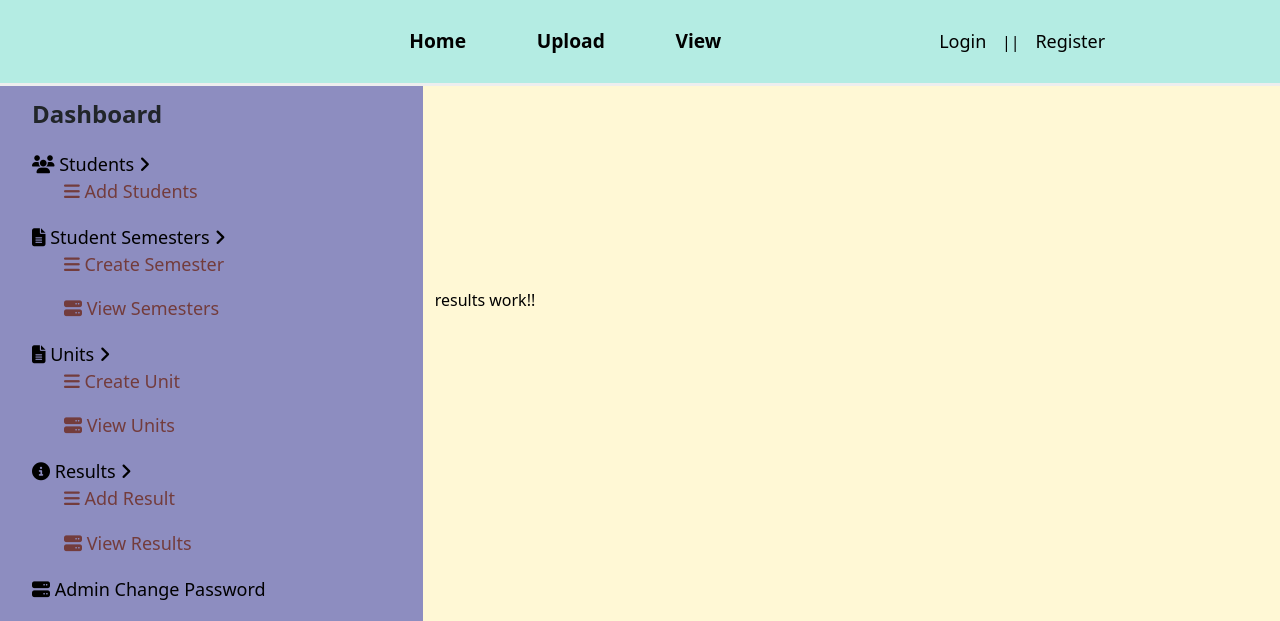
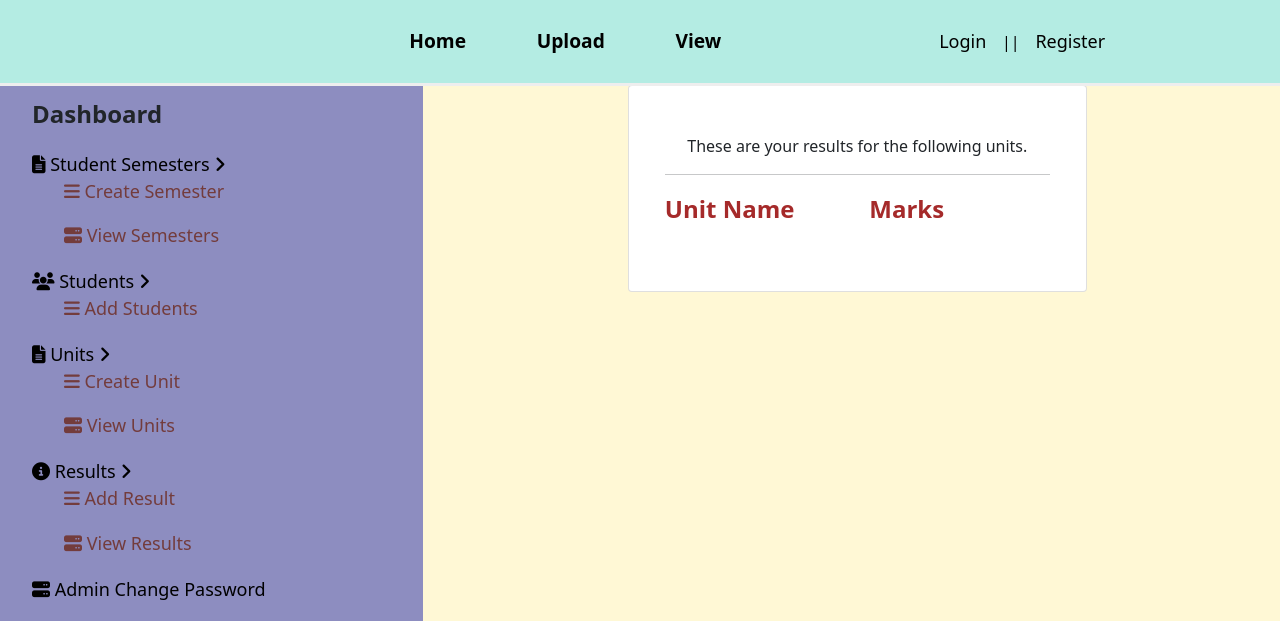
Before and after one commit to jobkarani/students-portal-app, a Django app: page /results/ in a window 1280 px wide. Shown: the top 621 px of the page. Run offline with Django 3.2, Linux system fonts and the light colour scheme; data that the repository does not hold is empty; some libraries are stand-ins or nearby versions; some web fonts are replaced.

Commit message:
creates view results functionality

```diff
--- a/app/models.py
+++ b/app/models.py
@@ -53,10 +53,11 @@ class Unit(models.Model):
         return self.unit_name
 
 class Results(models.Model):
-    marks = models.CharField(max_length=100)
+    name =models.CharField(max_length=100)
+    marks = models.IntegerField()
     unit = models.ForeignKey(Unit, on_delete=models.CASCADE)
     semester = models.ForeignKey(Semester, on_delete=models.CASCADE)
     student = models.ForeignKey(Student, on_delete=models.CASCADE)
 
     def __str__(self):
-        return self.marks
+        return self.name
--- a/app/templates/all-temps/results.html
+++ b/app/templates/all-temps/results.html
@@ -1,7 +1,47 @@
 {% extends 'all-temps/base.html' %}
 {% load bootstrap5 %}
 {% block content %}
-<br><br><br><br><br><br><br><br><br><br>
-<p class="unit mt-5" style="color:black;">results work!!</p>
+<div class="container" style="align-items:center; width:60%; margin-top: 10%;">
+    <div class="card">
+        <div class="row">
+            <div class="col-md-6" style="width: 100%; padding:10%;">
+
+                <div class="input">
+                    <div class="text-center">
+                        <div class="title"></div>
+                        <div class="guide" >
+                            These are your results for the following units.
+                        </div>
+                        <hr />
+
+                    </div>
+                    <div class="row">
+                        <div class="body col-6">
+                            <div class="card-title">
+                                <p style="color: brown; font-size: x-large;font-weight: 900;">Unit Name</p>
+                            {% for marks in marks %}
+                                <p> <span style="font: weight 900px; font-size:larger;">{{marks.unit}}
+                                    </span></p>
+                                </p>
+                            {% endfor %}
+                        </div>
+                    </div>
+                    <div class="body col-6">
+                        <div class="card-title">
+                            <p style="color: brown; font-size: x-large;font-weight: 900;">Marks</p>
+                        {% for marks in marks %}
+                            <p> <span style="font: weight 900px; font-size:larger;">{{marks.marks}}
+                                </span></p>
+                            </p>
+                        {% endfor %}
+                    </div>
+                    </div>
+
+                </div>
+                </div>
+            </div>
+        </div>
+    </div>
+</div>
 
 {% endblock%}
--- a/app/templates/all-temps/semesters.html
+++ b/app/templates/all-temps/semesters.html
@@ -16,9 +16,10 @@
 
                     </div>
                     <div class="row">
-                        {% for sem in sems %}
+
+                        {% for sems in sems %}
                         <div class="body col-6">
-                                <p> <span style="font: weight 900px; font-size:larger;">{{sem.semester_name}}
+                                <p> <span style="font: weight 900px; font-size:larger;">{{sems.semester_name}}
                                     </span></p>
                                 </p>
                         </div>
--- a/app/templates/sidenav.html
+++ b/app/templates/sidenav.html
@@ -30,12 +30,7 @@
         <li class="nav-header">
             <span style="font-size: x-large;font-weight: bold;">Dashboard</span>
         </li>
-        <li class="has-children">
-            <a href=""><i class="fa fa-users"></i> <span>Students</span> <i class="fa fa-angle-right arrow"></i></a>
-            <ul class="child-nav">
-                <li><a href="{% url 'createStudent' %}"><i class="fa fa-bars"></i> <span>Add Students</span></a></li>
-            </ul>
-        </li>
+
         <li class="has-children">
             <a href="#"><i class="fa fa-file-text"></i> <span>Student Semesters</span> <i class="fa fa-angle-right arrow"></i></a>
             <ul class="child-nav">
@@ -43,6 +38,12 @@
                 <li><a href="{% url 'viewSems' %}"><i class="fa fa fa-server"></i> <span>View
                     Semesters</span></a></li>
 
+            </ul>
+        </li>
+        <li class="has-children">
+            <a href=""><i class="fa fa-users"></i> <span>Students</span> <i class="fa fa-angle-right arrow"></i></a>
+            <ul class="child-nav">
+                <li><a href="{% url 'createStudent' %}"><i class="fa fa-bars"></i> <span>Add Students</span></a></li>
             </ul>
         </li>
         <li class="has-children">
--- a/app/urls.py
+++ b/app/urls.py
@@ -17,4 +17,5 @@ urlpatterns = [
     path('units/', views.viewUnits, name='viewUnits'),
     path('semesters/', views.viewSems, name='viewSems'),
     path('results/', views.viewResults, name='viewResults'),
+    # path('removeSem/<int:semester_name>/', views.removeSem, name='removeSem'),
 ]
--- a/app/views.py
+++ b/app/views.py
@@ -111,15 +111,13 @@ def viewSems(request):
     }
     return render(request, 'all-temps/semesters.html',ctx)
 
-def removeSem(request, semester_id):
-    sem = Semester.objects.get(semester_id=semester_id)
-    sem.delete()
-
-    print(sem)
-    ctx ={
-        "sem":sem,
-    }
-    return redirect('viewSems',ctx)
+# def removeSem(request, semester_name):
+#     sems = get_object_or_404(Semester, name=semester_name)
+#     sems.delete()
+#     ctx ={
+#         "sems":sems,
+#     }
+#     return redirect('index',ctx)
 
 def createResults(request):
     if request.method == 'POST':
@@ -133,5 +131,9 @@ def createResults(request):
     return render(request, 'all-temps/results_form.html', {"form":form})
 
 def viewResults(request):
-
-    return render(request, 'all-temps/results.html')
+    marks = Results.objects.filter().all()
+    print(marks)
+    ctx ={
+        "marks":marks,
+    }
+    return render(request, 'all-temps/results.html',ctx)
```
Also changed, not shown: app/templates/all-temps/units.html (+6 -1 lines), app/migrations/0010_auto_20220423_1004.py (added), app/migrations/0011_results_name.py (added).
